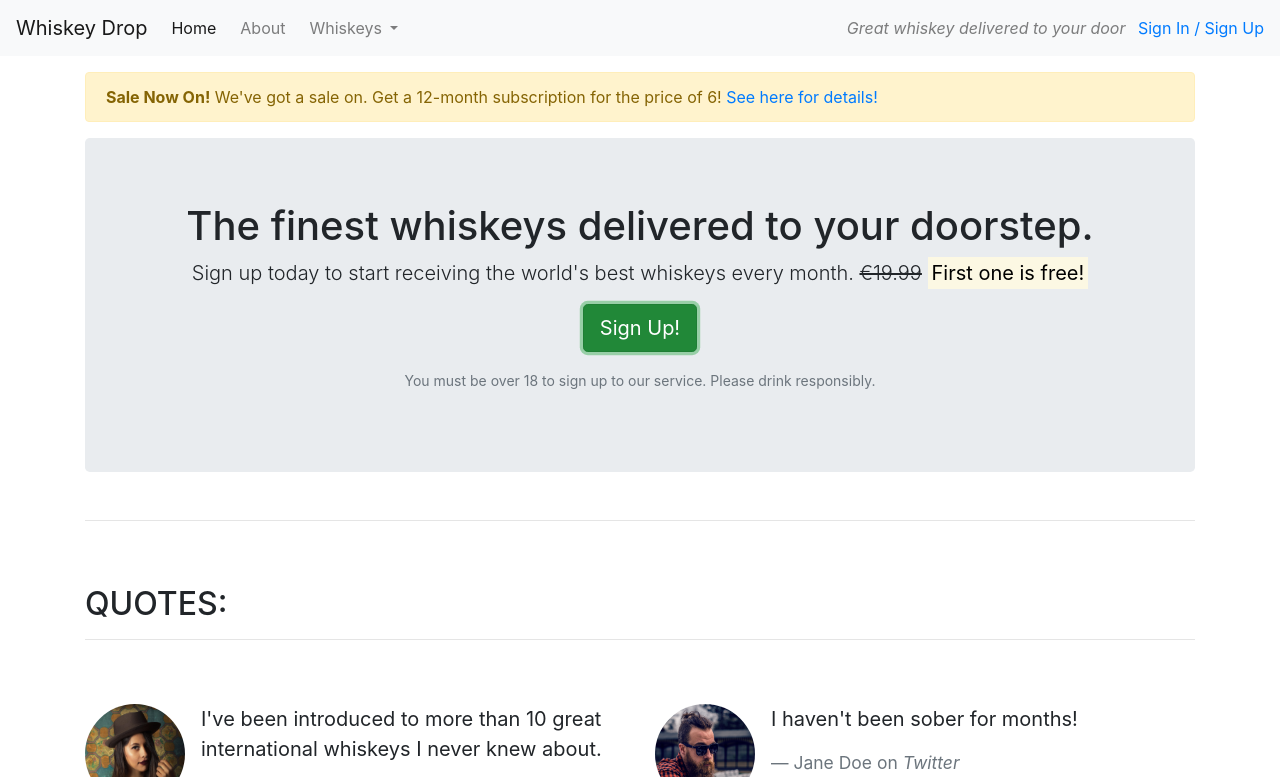
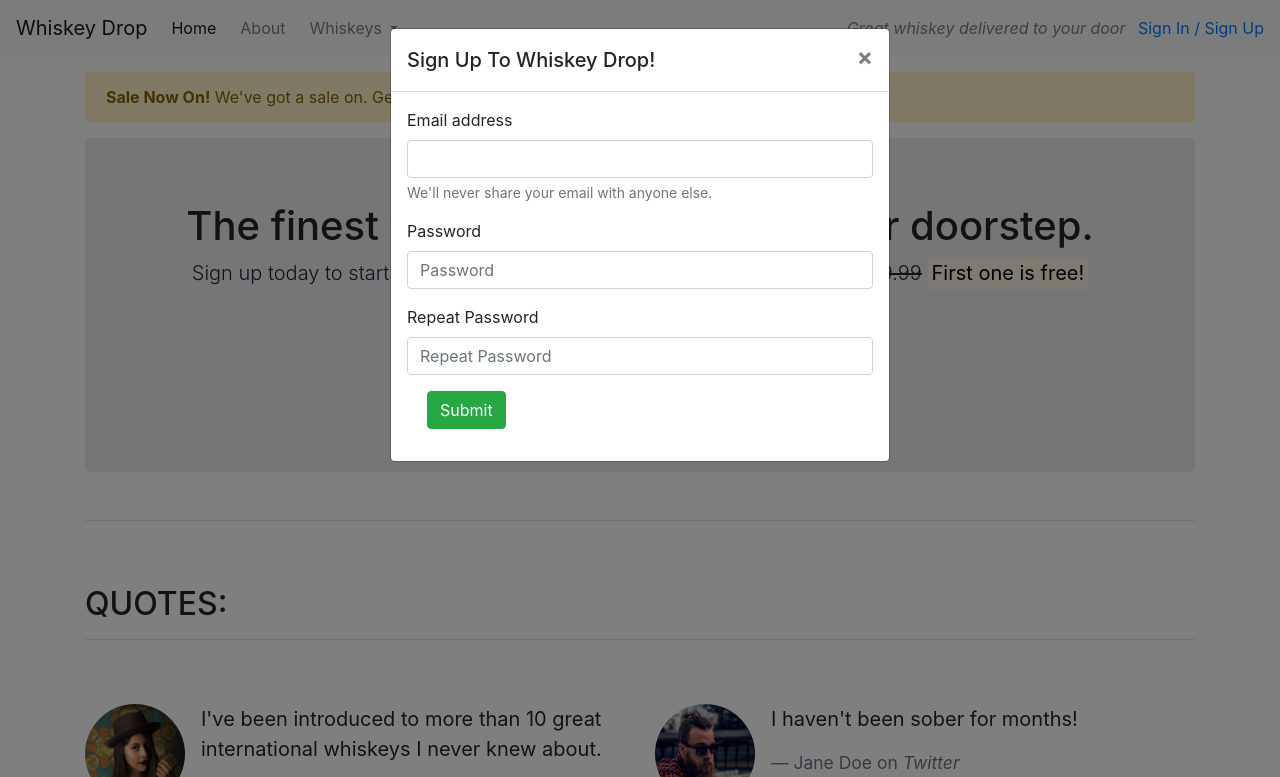
Before and after one commit to KeepKindling/MyFirstBootstrapProject, a plain HTML site: page index.html in a window 1280 px wide. Both pictures are taken after a click on the button "Sign Up!". Shown: the top 777 px of the page. Drawn offline with nearby package versions, Linux system fonts and the light colour scheme.

Commit message:
add modal and form for sign up

```diff
--- a/index.html
+++ b/index.html
@@ -66,7 +66,7 @@
                         <s class="d-none d-sm-inline">€19.99</s>
                         <span class="d-inline d-sm-none"><br></span>
                         <strong><mark>First one is free!</mark></strong></p>
-                    <p><button class="btn btn-lg btn-success">Sign Up!</button></p>
+                    <p><button class="btn btn-lg btn-success" data-toggle="modal" data-target="#signUpModal">Sign Up!</button></p>
                     <p class="text-muted"><small>You must be over 18 to sign up to our service. Please drink
                             responsibly.</small></p>
                 </section>
@@ -157,6 +157,39 @@
         </section>
         <!-- /.features -->
     </article>
+
+    <div class="modal" tabindex="-1" id="signUpModal">
+        <div class="modal-dialog">
+          <div class="modal-content">
+            <div class="modal-header">
+              <h5 class="modal-title">Sign Up To Whiskey Drop!</h5>
+              <button type="button" class="close" data-dismiss="modal" aria-label="Close">
+                <span aria-hidden="true">&times;</span>
+              </button>
+            </div>
+            <div class="modal-body">
+                <form>
+                    <div class="form-group">
+                      <label for="exampleInputEmail1">Email address</label>
+                      <input type="email" class="form-control" id="exampleInputEmail1" aria-describedby="emailHelp">
+                      <small id="emailHelp" class="form-text text-muted">We'll never share your email with anyone else.</small>
+                    </div>
+                    <div class="form-group">
+                      <label for="password">Password</label>
+                      <input type="password" class="form-control" id="password" placeholder="Password">
+                    </div>
+                    <div class="form-group">
+                        <label for="repeatPassword">Repeat Password</label>
+                        <input type="password" class="form-control" id="repeatPassword" placeholder="Repeat Password">
+                      </div>
+                    <div class="form-group form-check">
+                    <button type="submit" class="btn btn-success">Submit</button>
+                  </form>
+            </div>
+          </div>
+        </div>
+      </div>
+
     <script src="https://cdn.jsdelivr.net/npm/jquery@3.5.1/dist/jquery.slim.min.js"
         integrity="sha384-DfXdz2htPH0lsSSs5nCTpuj/zy4C+OGpamoFVy38MVBnE+IbbVYUew+OrCXaRkfj" crossorigin="anonymous">
     </script>
```
